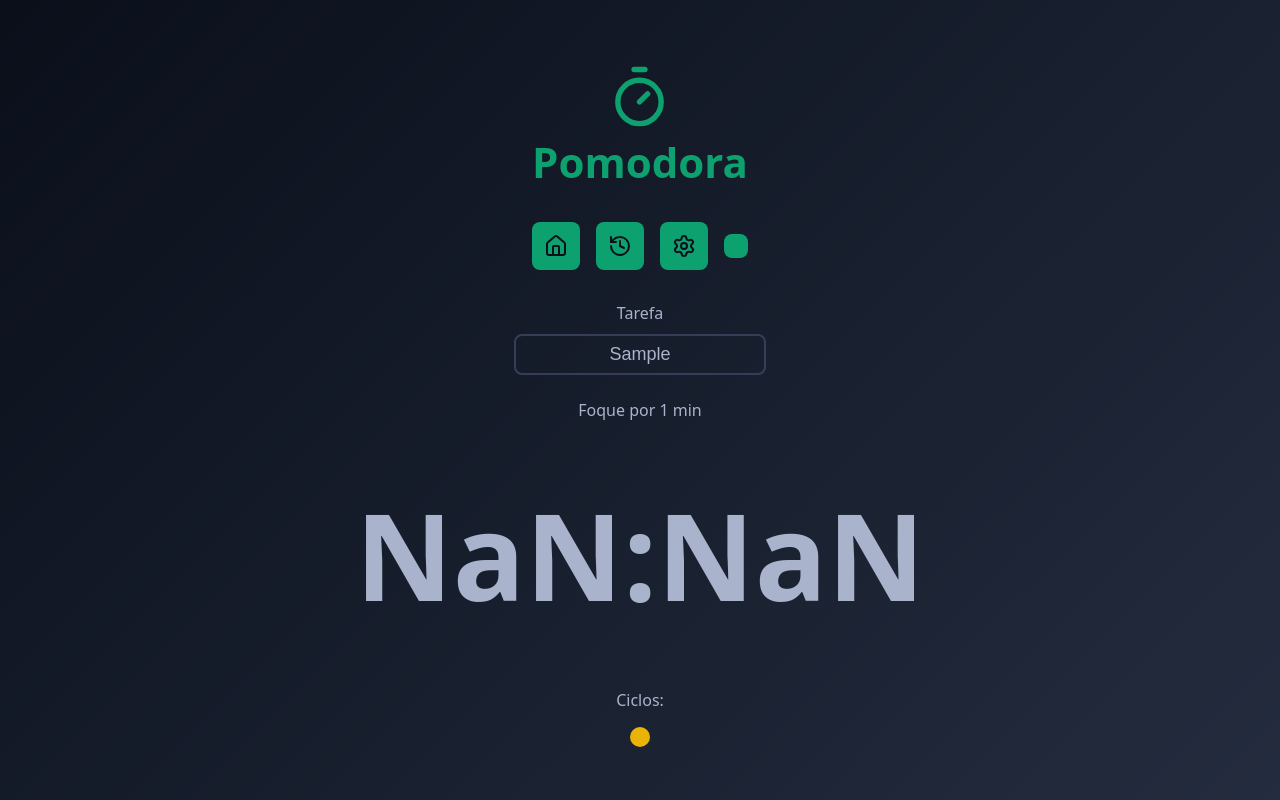
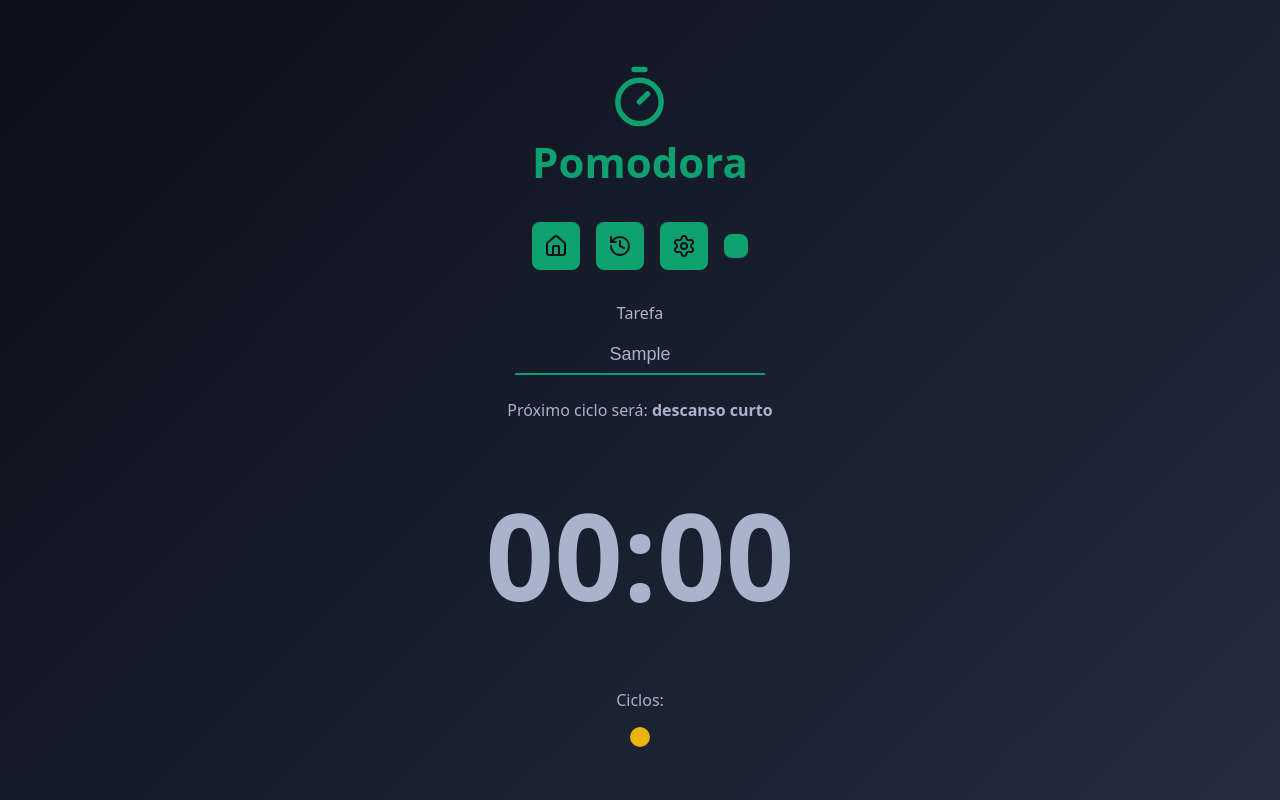
Before and after one commit to juniorbonini/pomodora, a React (Vite) app: page / in a window 1280 px wide. Both pictures are taken after typing "Sample" into the empty fields and a click on the button 640 px from the left and 761 px from the top of the page. Shown: the top 800 px of the page. Built offline with nearby package versions, Linux system fonts and the light colour scheme.

Commit message:
refactor: Ajuste nas props (secondsRemaining e formattedSecondsRemaining) de TaskState e atualizei campos necessários.

```diff
--- a/src/components/TimerDisplay/index.tsx
+++ b/src/components/TimerDisplay/index.tsx
@@ -3,5 +3,7 @@ import styles from "./style.module.css";
 
 export const TimerDisplay = () => {
   const { task } = useTaskContext();
-  return <div className={styles.container}>{task.formattedSecondsRemaing}</div>;
+  return (
+    <div className={styles.container}>{task.formattedSecondsRemaining}</div>
+  );
 };
--- a/src/components/Tips/index.tsx
+++ b/src/components/Tips/index.tsx
@@ -8,28 +8,36 @@ export const Tips = () => {
   const nextCycleType = getNextCycleType(nextCycle);
 
   const tipsForActiveTask = {
-    workTime: <span>Foque por {task.config.workTime} min</span>,
+    workTime: (
+      <span>
+        <b>Foco</b>
+      </span>
+    ),
     shortBreakTime: (
       <span>
-        Descanse <b>{task.config.shortBreakTime} min</b>
+        <b>descanso curto</b>
       </span>
     ),
-    longBreakTime: <span>Descanso longo</span>,
+    longBreakTime: (
+      <span>
+        <b>Descanso longo</b>
+      </span>
+    ),
   };
   const tipsForNoActiveTask = {
     workTime: (
       <span>
-        Próximo ciclo é de <b>{task.config.workTime} min</b>
+        Próximo ciclo será: <b>{tipsForActiveTask.workTime}</b>
       </span>
     ),
     shortBreakTime: (
       <span>
-        Próximo descanso é de <b>{task.config.shortBreakTime} min</b>
+        Próximo ciclo será: <b>{tipsForActiveTask.shortBreakTime}</b>
       </span>
     ),
     longBreakTime: (
       <span>
-        Próximo descanso será: <b>{task.config.longBreakTime} min</b>
+        Próximo ciclo será: <b>{tipsForActiveTask.longBreakTime}</b>
       </span>
     ),
   };
--- a/src/context/TaskContext/task-provider-context.tsx
+++ b/src/context/TaskContext/task-provider-context.tsx
@@ -13,19 +13,20 @@ export const TaskContextProvider = ({ children }: TaskContextProviderProps) => {
 
   worker.onmessage((e) => {
     const countDownSeconds = e.data;
-
+    console.log(typeof countDownSeconds);
     if (countDownSeconds <= 0) {
       setTask({ type: TaskActionTypes.COMPLETE_TASK });
       worker.terminate();
     } else {
       setTask({
         type: TaskActionTypes.COUNT_DOWN,
-        paylod: { secondsRemaing: countDownSeconds },
+        payload: { secondsRemaining: countDownSeconds },
       });
     }
   });
 
   useEffect(() => {
+    console.log(task);
     if (!task.activeTask) {
       worker.terminate();
     }
--- a/src/context/TaskReducer/task-aciton.ts
+++ b/src/context/TaskReducer/task-aciton.ts
@@ -15,7 +15,7 @@ export type TaskActionWithPayload =
     }
   | {
       type: TaskActionTypes.COUNT_DOWN;
-      paylod: { secondsRemaing: number };
+      payload: { secondsRemaining: string };
     };
 
 export type TaskActionWithoutPayload =
--- a/src/context/TaskReducer/task-reducer.ts
+++ b/src/context/TaskReducer/task-reducer.ts
@@ -11,14 +11,14 @@ export function taskReducer(
     case TaskActionTypes.START_TASK: {
       const newTask = action.payload;
       const nextCycle = getNextCycle(state.currentCycle);
-      const secondsRemaing = newTask.duration * 60;
+      const secondsRemaining = newTask.duration * 60;
 
       return {
         ...state,
         activeTask: newTask,
         currentCycle: nextCycle,
-        secondsRemaing,
-        formattedSecondsRemaing: formatSecondsToMinutes(secondsRemaing),
+        secondsRemaining,
+        formattedSecondsRemaining: formatSecondsToMinutes(secondsRemaining),
         tasks: [...state.tasks, newTask],
       };
     }
@@ -26,8 +26,8 @@ export function taskReducer(
       return {
         ...state,
         activeTask: null,
-        secondsRemaing: 0,
-        formattedSecondsRemaing: "00:00",
+        secondsRemaining: 0,
+        formattedSecondsRemaining: "00:00",
         tasks: state.tasks.map((task) => {
           if (state.activeTask && state.activeTask.id === task.id) {
             return {
@@ -43,8 +43,8 @@ export function taskReducer(
       return {
         ...state,
         activeTask: null,
-        secondsRemaing: 0,
-        formattedSecondsRemaing: "00:00",
+        secondsRemaining: 0,
+        formattedSecondsRemaining: "00:00",
         tasks: state.tasks.map((task) => {
           if (state.activeTask && state.activeTask.id === task.id) {
             return {
@@ -56,17 +56,18 @@ export function taskReducer(
         }),
       };
     }
+
+    case TaskActionTypes.RESET_TASK: {
+      return state;
+    }
     case TaskActionTypes.COUNT_DOWN: {
       return {
         ...state,
-        secondsRemaing: action.paylod.secondsRemaing,
-        formattedSecondsRemaing: formatSecondsToMinutes(
-          action.paylod.secondsRemaing,
+        secondsRemaining: action.payload.secondsRemaining,
+        formattedSecondsRemaining: formatSecondsToMinutes(
+          action.payload.secondsRemaining,
         ),
       };
-    }
-    case TaskActionTypes.RESET_TASK: {
-      return state;
     }
   }
   return state;
--- a/src/models/Task/task-initial-state.ts
+++ b/src/models/Task/task-initial-state.ts
@@ -2,8 +2,8 @@ import type { TaskState } from "./task-state";
 
 export const taskInitialState: TaskState = {
   tasks: [],
-  secondsRemaing: 0,
-  formattedSecondsRemaing: "00:00",
+  secondsRemaining: 0,
+  formattedSecondsRemaining: "00:00",
   activeTask: null,
   currentCycle: 0,
   config: {
--- a/src/models/Task/task-state.ts
+++ b/src/models/Task/task-state.ts
@@ -2,8 +2,8 @@ import type { Task } from "./task-model";
 
 export type TaskState = {
   tasks: Task[];
-  secondsRemaing: number;
-  formattedSecondsRemaing: string;
+  secondsRemaining: number;
+  formattedSecondsRemaining: string;
   activeTask: Task | null;
   currentCycle: number; // número de 1 a 8
   config: {
--- a/src/workers/timer-worker.js
+++ b/src/workers/timer-worker.js
@@ -7,18 +7,14 @@ self.onmessage = function (event) {
 
   const state = event.data;
   const { activeTask, secondsRemaining } = state;
-
   const endDate = activeTask.startDate + secondsRemaining * 1000;
-  const now = Date.now();
-  let countDownSeconds = Math.ceil((endDate - now) / 1000);
 
   function tick() {
+    const now = Date.now();
+    const countDownSeconds = Math.floor((endDate - now) / 1000);
     self.postMessage(countDownSeconds);
 
-    const now = Date.now();
-    countDownSeconds = Math.floor((endDate - now) / 1000);
-
-    setTimeout(tick, 1000);
+    setTimeout(tick, 0);
   }
 
   tick();
```
